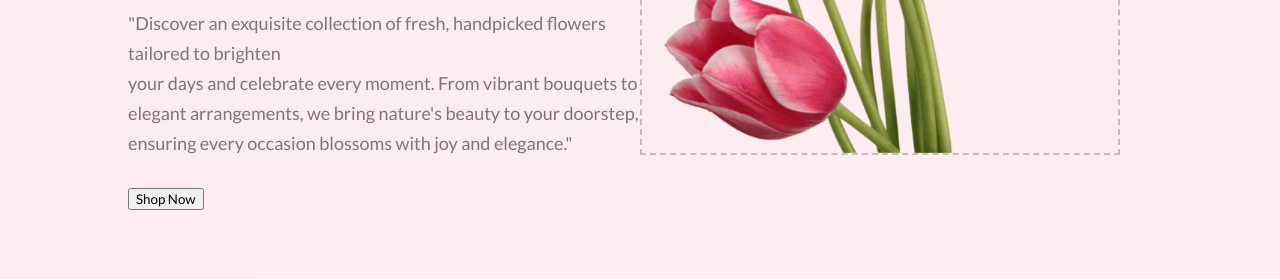
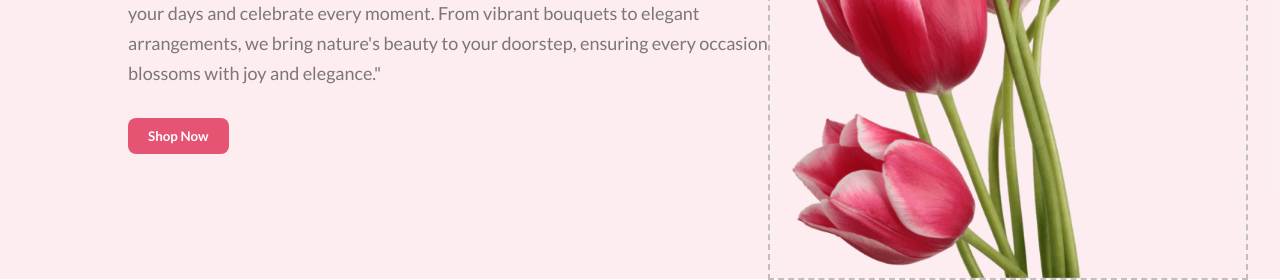
Before and after one commit to masruryeamin/online-flower-shop, a plain HTML site: page index.html in a window 1280 px wide. Shown: the part 571-851 px from the top of the page. Drawn offline with Linux system fonts and the light colour scheme.

Commit message:
header image and button fixed

```diff
--- a/style.css
+++ b/style.css
@@ -10,28 +10,40 @@
 
 }
 
-.header-container>div{
+/* .header-container>div{
     width: 40%;
-    /* border: 2px solid red; */
+    border: 2px solid red;
+} */
+.header-left{
+    width:50% ;
+}
+.header-right{
+    width:30% ;
 }
 
 #hd-lft-margin{
     margin-bottom: 30px;
 }
-/* .header-right{
-    display: flex;
-    flex-direction: column;
-    justify-content: center;
-    border: 3px solid rgb(100, 12, 183);
-} */
-/* .header-right-img{
-    border: 2px solid rgb(0, 0, 0);
-    display: flex;
-    flex-direction: column;
-    justify-content: end;
-} */
+.header-left button{
+    border-radius: 8px;
+    background: rgb(229, 84, 115);
+    border: none;
+    padding: 10px 20px;
+    color: white;
+}
+.header-left a button{
+    font-weight: 600;
+    transition: all 0.5s ease;
+
+}
+.header-left a button:hover{
+    background-color: rgb(0, 190, 136);
+    box-shadow: 5px 5px 8px #888888;
+
+}
 .header-right img{
     height: 600px;
     border: 2px dashed rgb(195, 190, 190);
-
+    position: relative;
+    top: 125px;
 }
```
